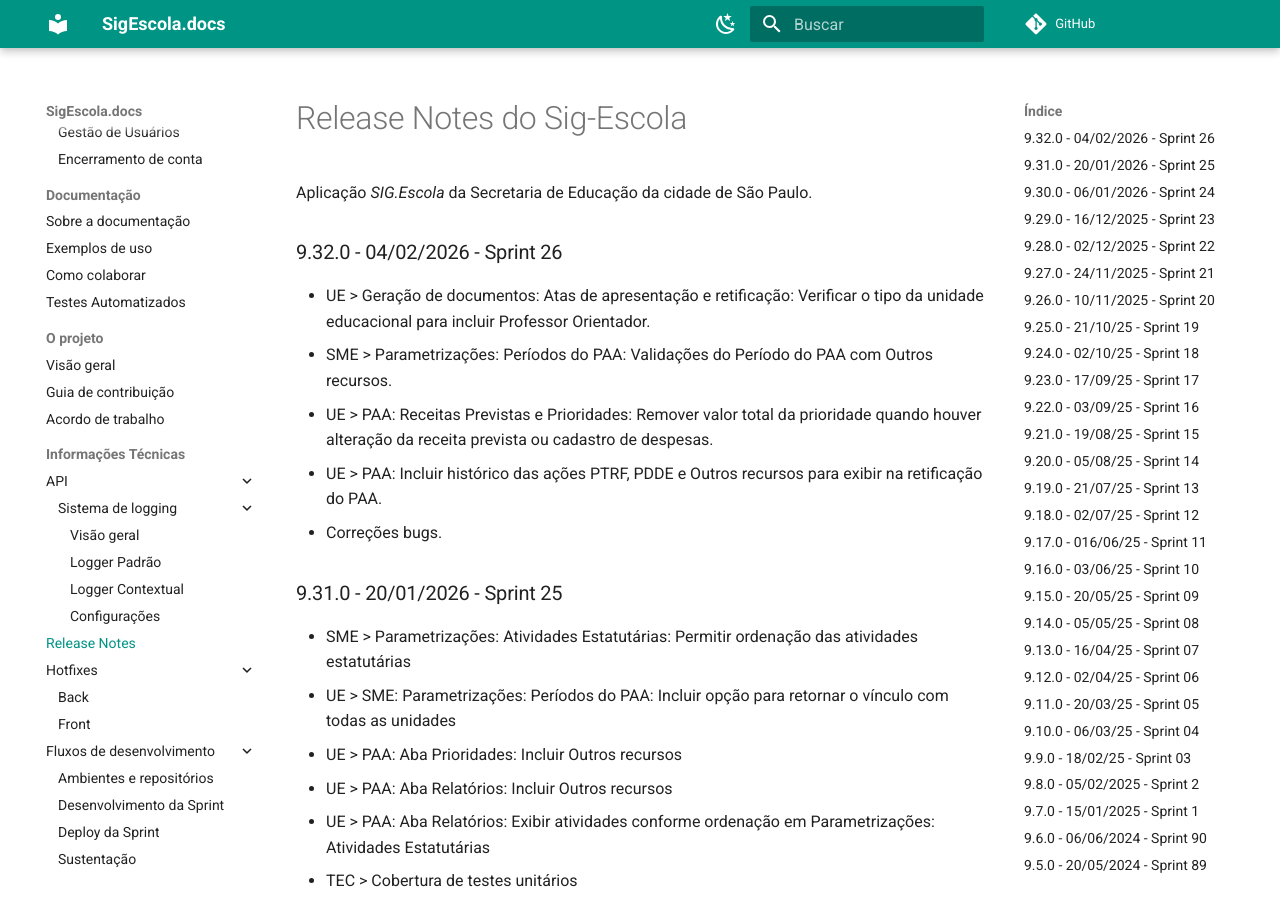
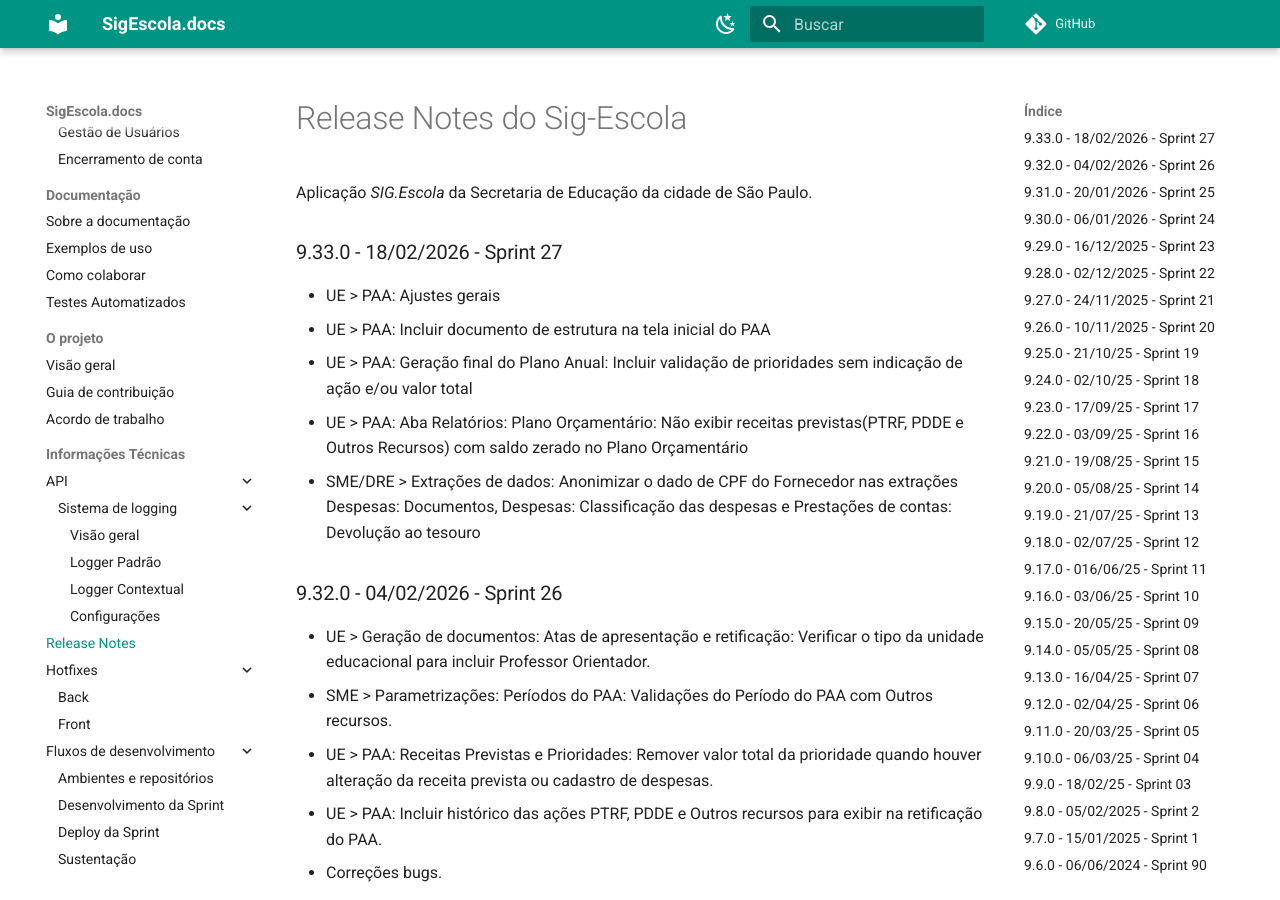
Before and after one commit to prefeiturasp/SME-PTRF-Docs, an MkDocs documentation site: the page built from docs/projeto/release_notes.md, in a window 1280 px wide and 900 px high. Built offline with MkDocs 1.6.1 and Material for MkDocs 9.7.7, drawn with Linux system fonts in a browser that asks for light colours; comment, search, counter and statistics services are not loaded.

Commit message:
Update release_notes.md

```diff
--- a/docs/projeto/release_notes.md
+++ b/docs/projeto/release_notes.md
@@ -1,6 +1,14 @@
 # Release Notes do Sig-Escola
 
 Aplicação *SIG.Escola* da Secretaria de Educação da cidade de São Paulo.
+
+### 9.33.0 - 18/02/2026 - Sprint 27
+
+* UE > PAA: Ajustes gerais
+* UE > PAA: Incluir documento de estrutura na tela inicial do PAA
+* UE > PAA: Geração final do Plano Anual: Incluir validação de prioridades sem indicação de ação e/ou valor total
+* UE > PAA: Aba Relatórios: Plano Orçamentário: Não exibir receitas previstas(PTRF, PDDE e Outros Recursos) com saldo zerado no Plano Orçamentário
+* SME/DRE > Extrações de dados: Anonimizar o dado de CPF do Fornecedor nas extrações Despesas: Documentos, Despesas: Classificação das despesas e Prestações de contas: Devolução ao tesouro
 
 ### 9.32.0 - 04/02/2026 - Sprint 26
 
```
